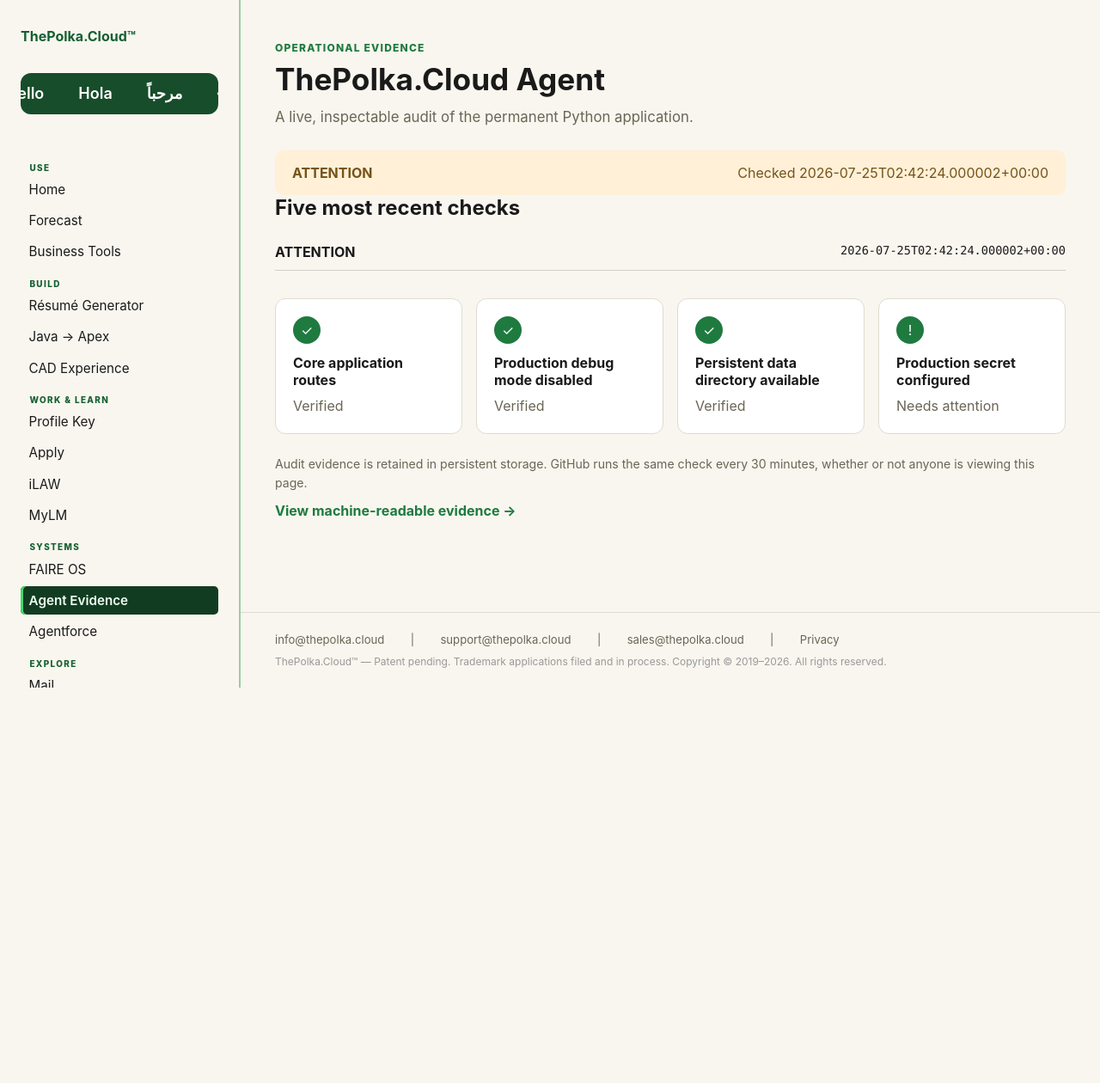
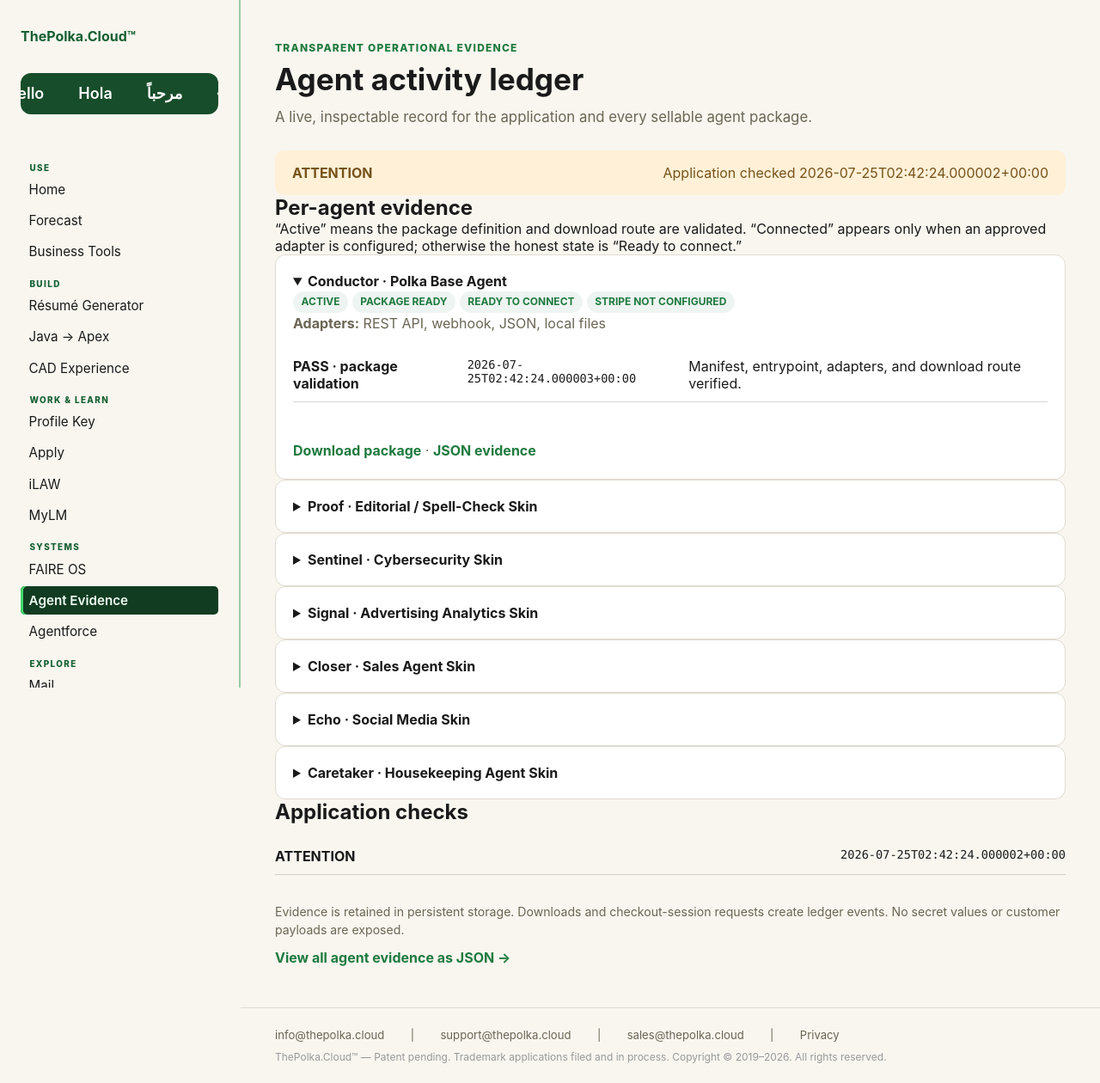
Before and after one commit to dGROUPharmacy/thepolka.cloud, a Flask app: page /agent in a window 1280 px wide. Shown: the whole page at 86% size. Before the commit the page ends 800 px from the top, so only its background shows below. Run offline with Flask 3, Linux system fonts and the light colour scheme; data comes from the database, SQL or seed files in the repository; some libraries are stand-ins or nearby versions.

Commit message:
Add per-agent evidence ledger

```diff
--- a/templates/agent.html
+++ b/templates/agent.html
@@ -1,33 +1,44 @@
 {% extends "layout.html" %}
-{% block title %}Agent | ThePolka.Cloud{% endblock %}
+{% block title %}Agent Evidence | ThePolka.Cloud{% endblock %}
 {% block content %}
 <section class="content-page" id="agent">
-  <p class="eyebrow">Operational evidence</p>
-  <h1>ThePolka.Cloud Agent</h1>
-  <p class="lead">A live, inspectable audit of the permanent Python application.</p>
+  <p class="eyebrow">Transparent operational evidence</p>
+  <h1>Agent activity ledger</h1>
+  <p class="lead">A live, inspectable record for the application and every sellable agent package.</p>
   <div class="status-banner status-{{ audit.status }}">
-    <strong>{{ audit.status|upper }}</strong><span>Checked {{ audit.checked_at }}</span>
+    <strong>{{ audit.status|upper }}</strong><span>Application checked {{ audit.checked_at }}</span>
   </div>
+  <section class="agent-ledger" aria-labelledby="agent-ledger-title">
+    <h2 id="agent-ledger-title">Per-agent evidence</h2>
+    <p>“Active” means the package definition and download route are validated. “Connected” appears only when an approved adapter is configured; otherwise the honest state is “Ready to connect.”</p>
+    {% for slug, agent in agents.items() %}
+    <details class="audit-card" id="{{ slug }}" {% if loop.first %}open{% endif %}>
+      <summary><strong>{{ agent.character }} · {{ agent.name }}</strong></summary>
+      <p>
+        <span class="status-pill status-pass">Active</span>
+        <span class="status-pill status-pass">Package ready</span>
+        <span class="status-pill status-{{ 'pass' if agent.connected else 'attention' }}">{{ agent.connection_label }}</span>
+        <span class="status-pill status-{{ 'pass' if agent.purchase_ready else 'attention' }}">{{ 'Stripe ready' if agent.purchase_ready else 'Stripe not configured' }}</span>
+      </p>
+      <p><strong>Adapters:</strong> {{ agent.adapters|join(', ') }}</p>
+      <ol class="audit-timeline">
+        {% for event in agent.events %}
+        <li><strong>{{ event.status|upper }} · {{ event.event_type|replace('_', ' ') }}</strong><time datetime="{{ event.created_at }}">{{ event.created_at }}</time><span>{{ event.detail }}</span></li>
+        {% endfor %}
+      </ol>
+      <p><a class="text-link" href="{{ url_for('agent_download', slug=slug) }}">Download package</a> · <a class="text-link" href="{{ url_for('agent_evidence_api', slug=slug) }}">JSON evidence</a></p>
+    </details>
+    {% endfor %}
+  </section>
   <section class="audit-history" aria-labelledby="audit-history-title">
-    <h2 id="audit-history-title">Five most recent checks</h2>
+    <h2 id="audit-history-title">Application checks</h2>
     <ol class="audit-timeline">
       {% for run in history %}
-      <li style="opacity: {{ 1 - (loop.index0 * 0.16) }}">
-        <strong>{{ run.status|upper }}</strong>
-        <time datetime="{{ run.checked_at }}">{{ run.checked_at }}</time>
-      </li>
+      <li><strong>{{ run.status|upper }}</strong><time datetime="{{ run.checked_at }}">{{ run.checked_at }}</time></li>
       {% endfor %}
     </ol>
   </section>
-  <div class="card-grid">
-    {% for check in audit.checks %}
-      <article class="audit-card">
-        <span class="audit-mark" aria-hidden="true">{{ "✓" if check.ok else "!" }}</span>
-        <h2>{{ check.name }}</h2><p>{{ "Verified" if check.ok else "Needs attention" }}</p>
-      </article>
-    {% endfor %}
-  </div>
-  <p class="small-note">Audit evidence is retained in persistent storage. GitHub runs the same check every 30 minutes, whether or not anyone is viewing this page.</p>
-  <a class="text-link" href="{{ url_for('audit_api') }}">View machine-readable evidence →</a>
+  <p class="small-note">Evidence is retained in persistent storage. Downloads and checkout-session requests create ledger events. No secret values or customer payloads are exposed.</p>
+  <a class="text-link" href="{{ url_for('agents_evidence_api') }}">View all agent evidence as JSON &rarr;</a>
 </section>
 {% endblock %}
```
